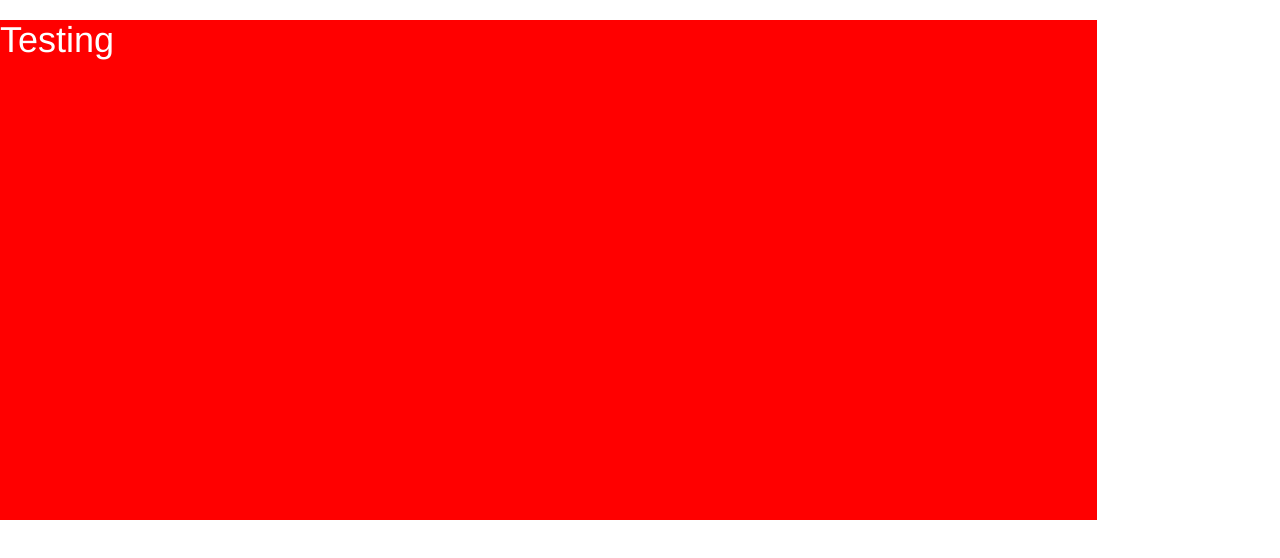
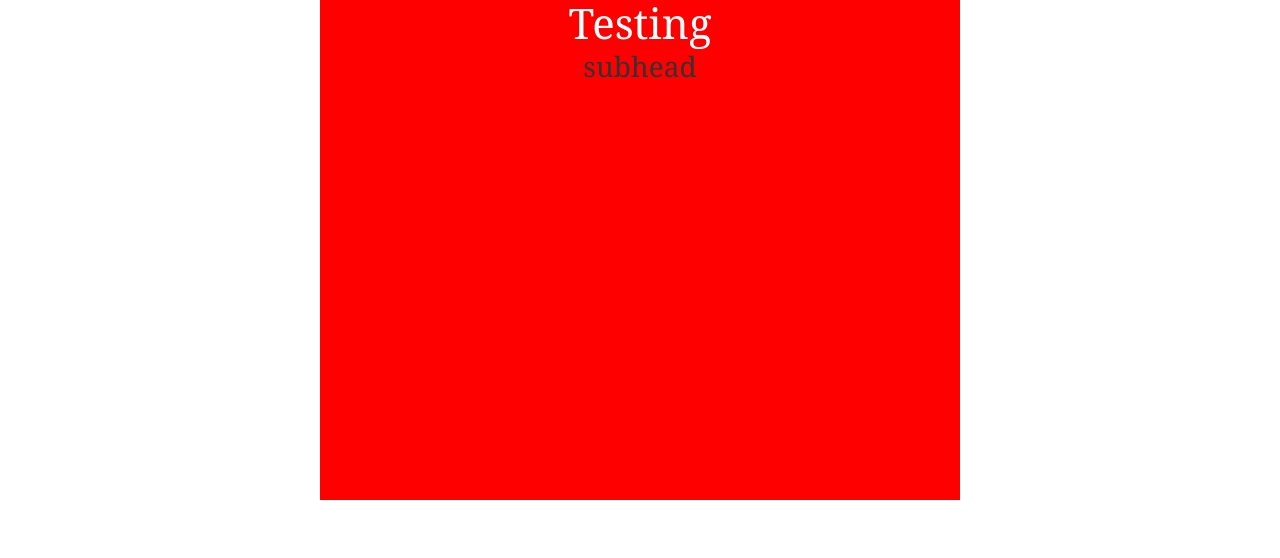
Before and after one commit to kdgiddyup/gulpEd, a plain HTML site: page app/index.html in a window 1280 px wide. Drawn offline with nearby package versions, Linux system fonts and the light colour scheme.

Commit message:
playing around with some SASS statements in styles.scss file

```diff
--- a/app/index.html
+++ b/app/index.html
@@ -18,7 +18,10 @@
 
 <body>
     <div class="testing">
-        <h1>Testing</h1>
+        <div class="header">
+            <h1>Testing</h1>
+            <p class="subhead">subhead</p>
+        </div>
     </div>
 </body>
 
--- a/app/scss/styles.scss
+++ b/app/scss/styles.scss
@@ -1,10 +1,26 @@
+$headerFonts: Georgia,
+serif;
+$backgrounds: red;
+$centered: auto;
 .testing {
-    width: percentage(6/7);
-    background-color: red;
+    width: percentage(1/2);
+    background-color: $backgrounds;
     height: 500px;
+    margin: $centered $centered;
 }
 
-h1 {
-    width: 200px;
-    color: white;
+.header {
+    .subhead {
+        margin: $centered $centered;
+        font-size: 2em;
+        font-family: $headerFonts;
+        text-align: center;
+    }
+    h1 {
+        margin: $centered $centered;
+        font-family: $headerFonts;
+        color: white;
+        font-size: 3em;
+        text-align: center;
+    }
 }
```
Also changed, not shown: app/css/styles.css.
